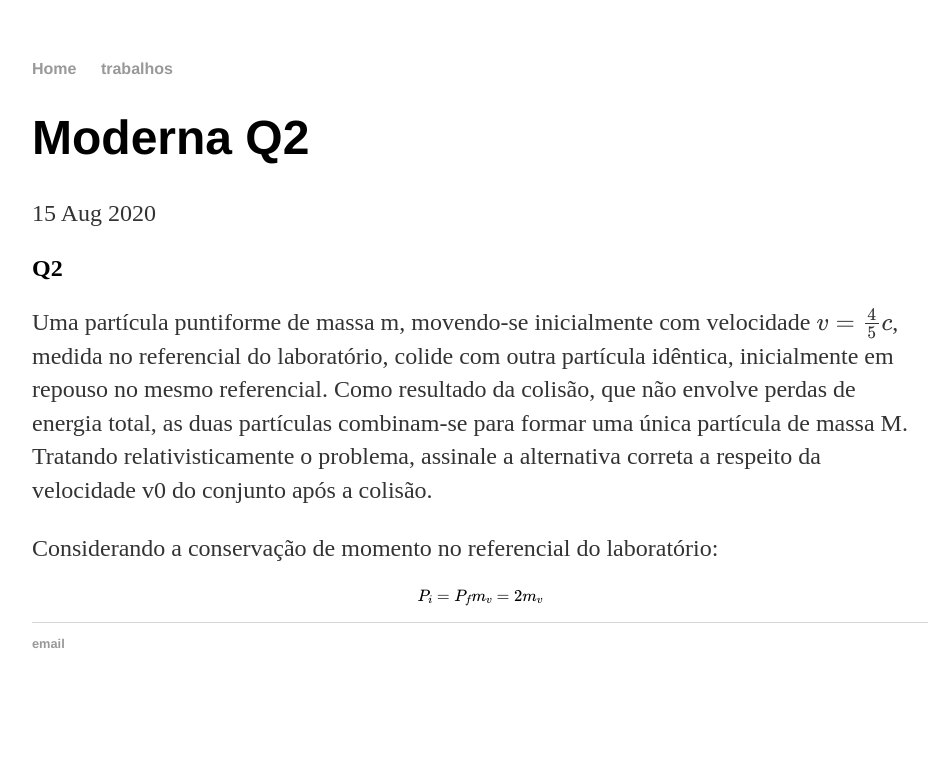
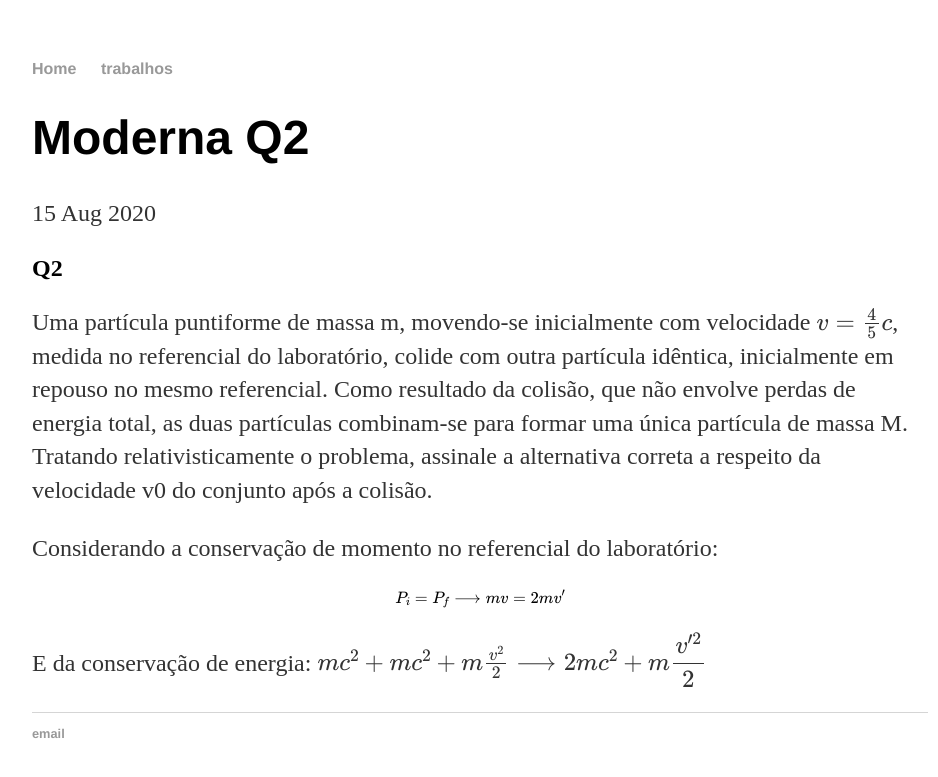
Before and after one commit to jaspior/jaspior.github.io, a Jekyll site: the page built from _posts/2020-08-14-moderna_q2.md, in a window 1280 px wide. Shown: the top 777 px of the page, without its empty margins (160-1098 px from the left). Built offline with Jekyll 4.4.1, drawn with Linux system fonts in a browser that asks for light colours; formulas are drawn with MathJax 3.

Commit message:
Update 2020-08-14-moderna_q2.md

```diff
--- a/_posts/2020-08-14-moderna_q2.md
+++ b/_posts/2020-08-14-moderna_q2.md
@@ -9,6 +9,7 @@ Uma partícula puntiforme de massa m, movendo-se inicialmente com velocidade $$v
 
 Considerando a conservação de momento no referencial do laboratório:
 
-$$P_i = P_f
-  m_v = 2m_v
-  $$
+$$P_i = P_f \longrightarrow   mv = 2mv'$$
+
+E da conservação de energia:
+$$ mc^2 + mc^2 + m\frac{v^2}{2} \longrightarrow 2mc^2 + m\dfrac{v'^2}{2}$$
```
